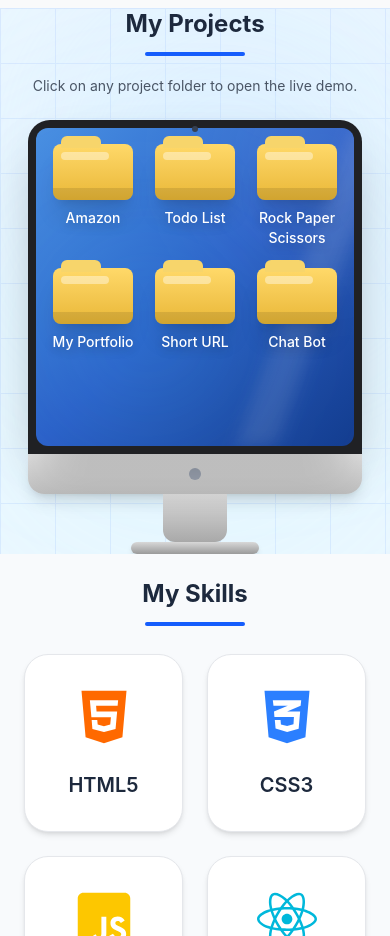
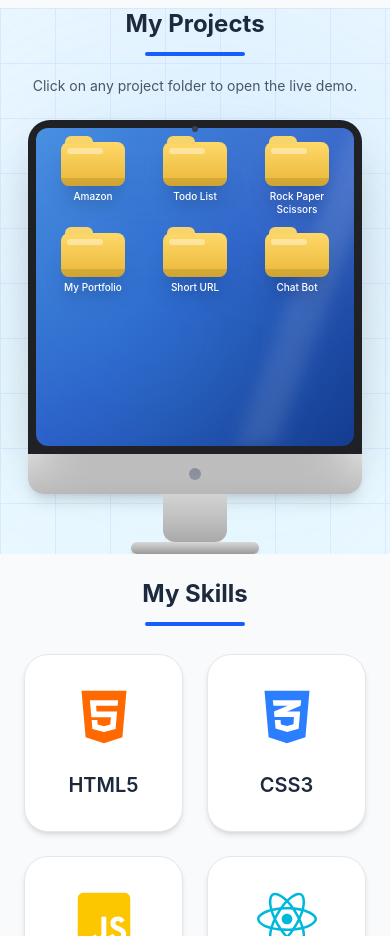
Before and after one commit to Yesu09/My-Portfolio, a React (Vite) app: page / in a window 390 px wide. Shown: the part 2860-3796 px from the top of the page. Built offline with nearby package versions, Linux system fonts and the light colour scheme.

Commit message:
Ready to deploy

```diff
--- a/src/components/Projects/Folder.jsx
+++ b/src/components/Projects/Folder.jsx
@@ -23,82 +23,124 @@ const Folder = ({ project }) => {
       whileTap={{
         scale: 0.95,
       }}
-      className="flex flex-col items-center gap-2 outline-none"
+      className="
+        flex
+        w-full
+        max-w-[85px]
+        flex-col
+        items-center
+        gap-1
+        outline-none
+
+        sm:max-w-[110px]
+        sm:gap-2
+        lg:max-w-[130px]
+      "
     >
       {/* Folder */}
-
       <div className="relative">
 
         {/* Selection Background */}
-
         {selected && (
           <motion.div
             layoutId="selection"
-            className="absolute -inset-2 rounded-xl bg-blue-500/30"
+            className="
+              absolute
+              -inset-1.5
+              rounded-xl
+              bg-blue-500/30
+              sm:-inset-2
+            "
           />
         )}
 
         {/* Folder Tab */}
-
         <div
           className="
             absolute
+            left-1
             top-0
-          left-2
-          w-10
-          h-3
+            z-10
+            h-2
+            w-7
             rounded-t-md
             bg-[#F7D56B]
-          z-10
+
+            sm:left-2
+            sm:h-3
+            sm:w-10
           "
         />
 
         {/* Folder Body */}
-
         <div
           className="
             relative
-          mt-2
-          w-20
-          h-14
+            mt-1.5
+            h-11
+            w-16
+            overflow-hidden
             rounded-lg
             bg-gradient-to-b
             from-[#FFD969]
             to-[#E9B735]
             shadow-xl
-          overflow-hidden
+
+            sm:mt-2
+            sm:h-14
+            sm:w-20
           "
         >
           {/* Shine */}
-
           <div
             className="
               absolute
-            top-2
-            left-2
-            w-12
-            h-2
+              left-1.5
+              top-1.5
+              h-1.5
+              w-9
               rounded-full
               bg-white/40
+
+              sm:left-2
+              sm:top-2
+              sm:h-2
+              sm:w-12
             "
           />
 
           {/* Bottom Shadow */}
+          <div
+            className="
+              absolute
+              bottom-0
+              h-2
+              w-full
+              bg-black/10
 
-          <div className="absolute bottom-0 w-full h-3 bg-black/10" />
+              sm:h-3
+            "
+          />
         </div>
-
       </div>
 
       {/* Folder Name */}
-
       <span
         className="
+          block
+          w-full
+          overflow-hidden
+          px-0.5
+          text-center
+          text-[10px]
+          font-medium
+          leading-tight
           text-white
-        text-sm
-        font-medium
-        text-center
           drop-shadow-lg
+          break-words
+
+          sm:text-sm
+          sm:leading-tight
         "
       >
         {project.title}
```
Lines whose indentation alone changed are shown as unchanged.
